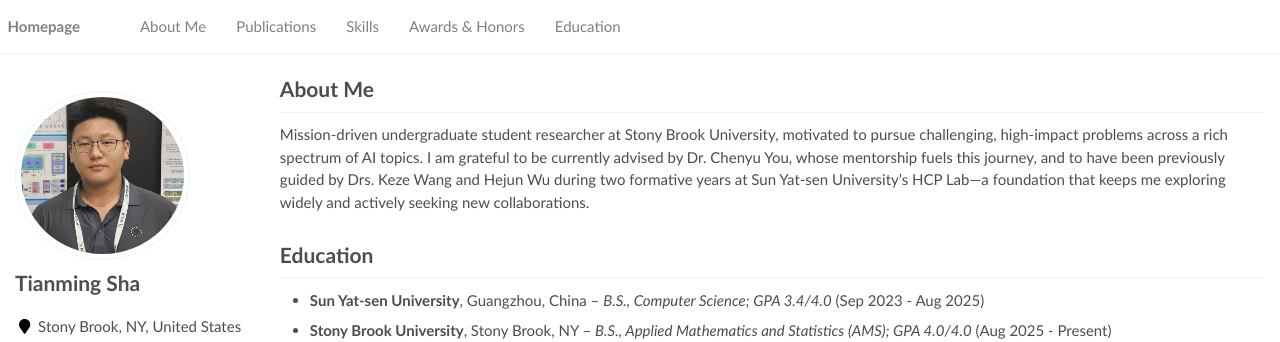
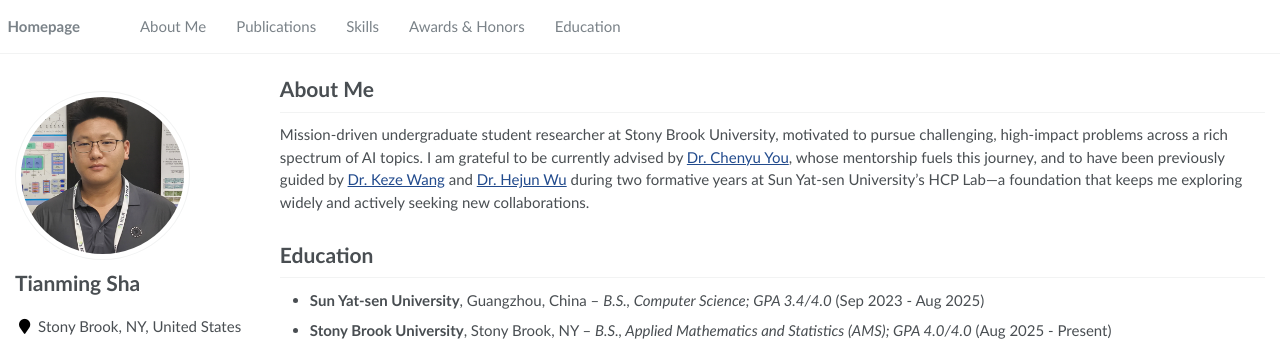
Before and after one commit to shatianming5/shatianming5.github.io, a Jekyll site: the page built from _pages/about.md, in a window 1280 px wide and 1183 px high. Shown: the top 342 px of the window. Built offline with Jekyll 4.4.1, drawn with Linux system fonts in a browser that asks for light colours.

Commit message:
Link advisor names to homepages

```diff
--- a/_pages/about.md
+++ b/_pages/about.md
@@ -11,7 +11,7 @@
 <span class='anchor' id='about-me'></span>
 
 # About Me
-Mission-driven undergraduate student researcher at Stony Brook University, motivated to pursue challenging, high-impact problems across a rich spectrum of AI topics. I am grateful to be currently advised by Dr. Chenyu You, whose mentorship fuels this journey, and to have been previously guided by Drs. Keze Wang and Hejun Wu during two formative years at Sun Yat-sen University’s HCP Lab—a foundation that keeps me exploring widely and actively seeking new collaborations.
+Mission-driven undergraduate student researcher at Stony Brook University, motivated to pursue challenging, high-impact problems across a rich spectrum of AI topics. I am grateful to be currently advised by [Dr. Chenyu You](http://chenyuyou.me/), whose mentorship fuels this journey, and to have been previously guided by [Dr. Keze Wang](https://kezewang.com/) and [Dr. Hejun Wu](https://cse.sysu.edu.cn/teacher/WuHejun) during two formative years at Sun Yat-sen University’s HCP Lab—a foundation that keeps me exploring widely and actively seeking new collaborations.
 
 <span class='anchor' id='education'></span>
 
```
